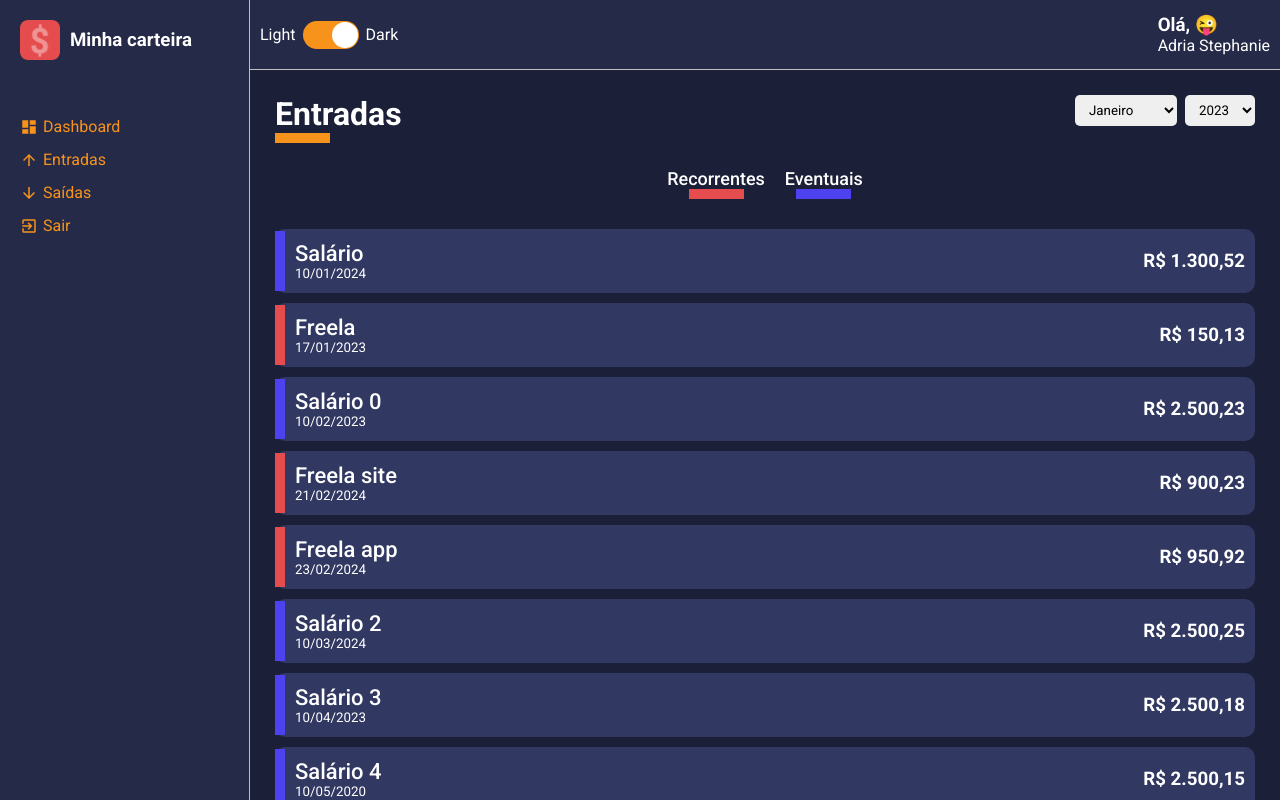
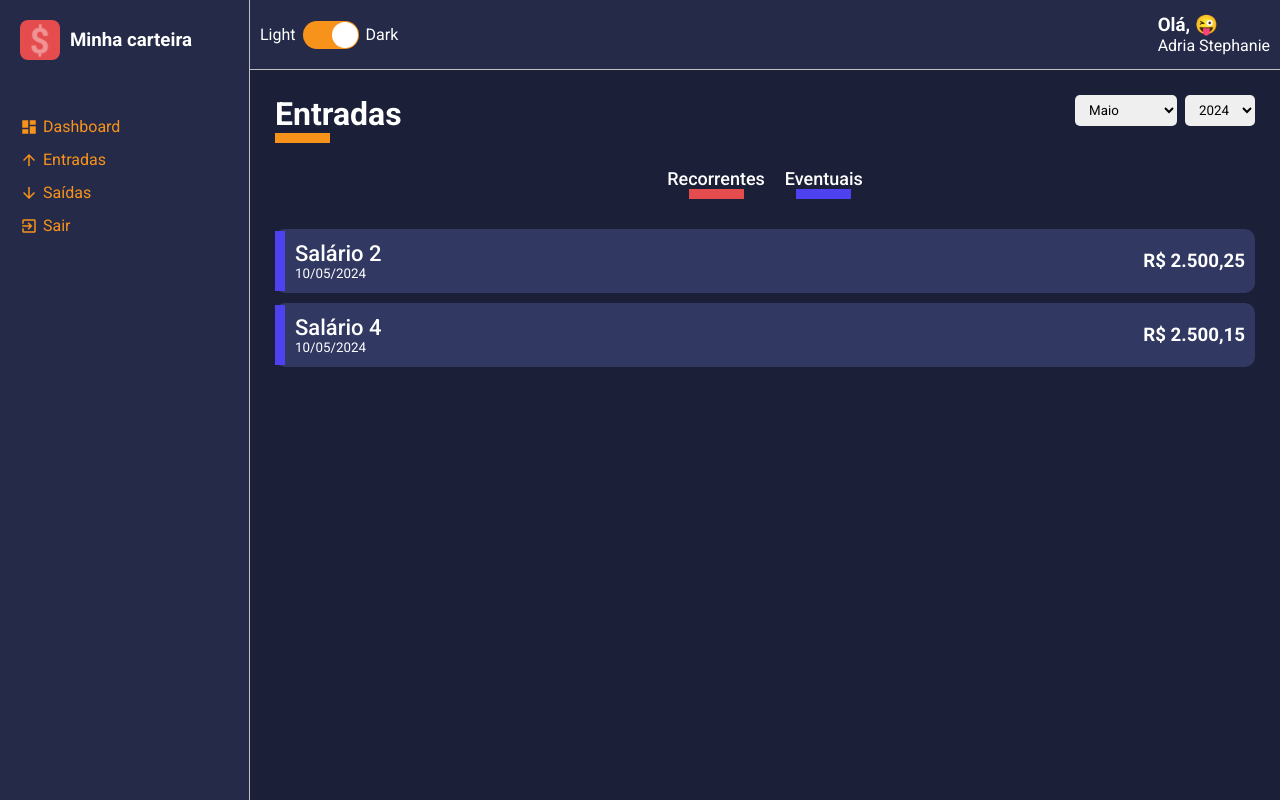
Before and after one commit to adriastephanie/minha-carteira-web, a React (Create React App) app in the folder minha_carteira/: page /list/entry-balance in a window 1280 px wide. Built offline with nearby package versions, Linux system fonts and the light colour scheme.

Commit message:
feat: ajuste de filtro de data

```diff
--- a/minha_carteira/src/components/SelectInput/index.tsx
+++ b/minha_carteira/src/components/SelectInput/index.tsx
@@ -6,21 +6,22 @@
         value: string | number;
         label: string | number;
     }[],
+    onChange(event: React.ChangeEvent<HTMLSelectElement>): void | undefined;
+    defaultValue?: string | number;  // Torne esta propriedade opcional
 }
 
-const SelectInput: React.FC<ISelectInputProps> = ({options}) => {
+const SelectInput: React.FC<ISelectInputProps> = ({ options, onChange, defaultValue }) => {
     return (
         <Container>
-            <select>
+            <select onChange={onChange} defaultValue={defaultValue}>
                 {
                     options.map(option => (
                         <option key={option.value} value={option.value}>{option.label}</option>
                     ))
                 }
-
             </select>
         </Container>
-    )
+    );
 }
 
 export default SelectInput;
--- a/minha_carteira/src/pages/Dashboard/index.tsx
+++ b/minha_carteira/src/pages/Dashboard/index.tsx
@@ -12,7 +12,7 @@
     return (
         <Container>
             <ContentHeader title="Dashboard" lineColor="#ff1">
-                <SelectInput options={options}/>
+                <SelectInput options={options} onChange={()=> {}}/>
             </ContentHeader>
         </Container>
     )
--- a/minha_carteira/src/pages/List/index.tsx
+++ b/minha_carteira/src/pages/List/index.tsx
@@ -1,4 +1,4 @@
-import React, {useMemo, useState, useEffect} from "react";
+import React, { useMemo, useState, useEffect } from "react";
 import { Container, Content, Filters } from "./styles";
 import ContentHeader from "../../components/ContentHeader";
 import SelectInput from "../../components/SelectInput";
@@ -9,7 +9,7 @@
 import formatCurrency from "../../utils/formatCurrency";
 import formatDate from "../../utils/formatDate";
 
-interface IRouteParams{
+interface IRouteParams {
     match: {
         params: {
             type: string;
@@ -17,7 +17,7 @@
     }
 }
 
-interface IData{
+interface IData {
     id: string;
     description: string;
     amountFormatted: string;
@@ -27,67 +27,90 @@
     tagColor: string;
 }
 
-const Lista: React.FC<IRouteParams> = ({match}) => {
+const Lista: React.FC<IRouteParams> = ({ match }) => {
     const [data, setData] = useState<IData[]>([]);
+    const [monthSelected, setMonthSelected] = useState<string>(String(new Date().getMonth() + 1));
+    const [yearSelected, setYearSelected] = useState<string>(String(new Date().getFullYear()));
     const { type } = match.params;
+
     const title = useMemo(() => {
-        return type === 'entry-balance'  ? {
+        return type === 'entry-balance' ? {
             title: 'Entradas',
             lineColor: '#F7931B'
         } : {
             title: 'Saídas',
             lineColor: '#E44C4E'
         }
+    }, [type]);
 
-    }, [type]);
     const listData = useMemo(() => {
-        return type === 'entry-balance'  ?  gains : expenses;
+        return type === 'entry-balance' ? gains : expenses;
     }, [type]);
 
     const months = [
-        { value: 1, label: 'Janeiro'},
-        { value: 2, label: 'Fevereiro'},
-        { value: 3, label: 'Março'},
-        { value: 4, label: 'Abril'},
-        { value: 5, label: 'Maio'},
-        { value: 6, label: 'Junho'},
-        { value: 7, label: 'Julho'},
-        { value: 8, label: 'Agosto'},
-        { value: 9, label: 'Setembro'},
-        { value: 10, label: 'Outubro'},
-        { value: 11, label: 'Novembro'},
-        { value: 12, label: 'Dezembro'},
-     ]
+        { value: 1, label: 'Janeiro' },
+        { value: 2, label: 'Fevereiro' },
+        { value: 3, label: 'Março' },
+        { value: 4, label: 'Abril' },
+        { value: 5, label: 'Maio' },
+        { value: 6, label: 'Junho' },
+        { value: 7, label: 'Julho' },
+        { value: 8, label: 'Agosto' },
+        { value: 9, label: 'Setembro' },
+        { value: 10, label: 'Outubro' },
+        { value: 11, label: 'Novembro' },
+        { value: 12, label: 'Dezembro' },
+    ];
 
     const years = [
-        { value: 2023, label: 2023},
-        { value: 2024, label: 2024},
-        { value: 2025, label: 2025},
-        { value: 2026, label: 2026},
-        { value: 2027, label: 2027},
-        { value: 2028, label: 2028},
-        { value: 2029, label: 2029},
-     ]
-     useEffect(()=> {
-        const response = listData.map(item => {
+        { value: 2023, label: 2023 },
+        { value: 2024, label: 2024 },
+        { value: 2025, label: 2025 },
+        { value: 2026, label: 2026 },
+        { value: 2027, label: 2027 },
+        { value: 2028, label: 2028 },
+        { value: 2029, label: 2029 },
+    ];
+
+    useEffect(() => {
+
+        const filteredData = listData.filter(item => {
+            const date = new Date(item.date);
+            const month = String(date.getMonth()+1);
+            const year = String(date.getFullYear());
+
+            return month === monthSelected && year === yearSelected;
+
+        });
+
+        const formattedData = filteredData.map(item => {
             return {
-                id: String(Math.random() * data.length),
+                id: String(new Date().getTime()+ item.amount),
                 description: item.description,
                 amountFormatted: formatCurrency(Number(item.amount)),
                 type: item.type,
                 frequency: item.frequency,
                 dateFormatted: formatDate(item.date),
                 tagColor: item.frequency === 'recorrente' ? '#4e41f0' : '#e44c4e'
-            }
-        })
-        setData(response);
-     },[]);
+            };
+        });
+        setData(formattedData);
+    }, [listData, monthSelected, yearSelected]);
 
     return (
         <Container>
             <ContentHeader title={title.title} lineColor={title.lineColor}>
-                <SelectInput options={months}/>
-                <SelectInput options={years}/>
+                {/* Corrigido o erro de sintaxe */}
+                <SelectInput
+                    options={months}
+                    onChange={(e) => setMonthSelected(e.target.value)}
+                    defaultValue={monthSelected}
+                />
+                <SelectInput
+                    options={years}
+                    onChange={(e) => setYearSelected(e.target.value)}
+                    defaultValue={yearSelected}
+                />
             </ContentHeader>
 
             <Filters>
@@ -107,9 +130,7 @@
             </Filters>
 
             <Content>
-
-                {
-                     data.map(item => (
+                {data.map(item => (
                     <HistoryFinanceCard
                         key={item.id}
                         tagColor={item.tagColor}
@@ -117,13 +138,10 @@
                         subTitle={item.dateFormatted}
                         amount={item.amountFormatted}
                     />
-
-                     ))
-                }
-
+                ))}
             </Content>
         </Container>
-    )
-}
+    );
+};
 
 export default Lista;
--- a/minha_carteira/src/repositories/gains.ts
+++ b/minha_carteira/src/repositories/gains.ts
@@ -1,11 +1,11 @@
 export default [
-  { "description": "Salário",     "amount": "1300.52", "type": "entrada", "frequency": "recorrente", "date": "2024-01-10" },
-  { "description": "Freela",      "amount": "150.13",  "type": "entrada", "frequency": "eventual",   "date": "2023-01-17" },
-  { "description": "Salário 0",     "amount": "2500.23", "type": "entrada", "frequency": "recorrente", "date": "2023-02-10" },
-  { "description": "Freela site", "amount": "900.23",  "type": "entrada", "frequency": "eventual",   "date": "2024-02-21" },
-  { "description": "Freela app",  "amount": "950.92",  "type": "entrada", "frequency": "eventual",   "date": "2024-02-23" },
-  { "description": "Salário 2",     "amount": "2500.25", "type": "entrada", "frequency": "recorrente", "date": "2024-03-10" },
-  { "description": "Salário 3",     "amount": "2500.18", "type": "entrada", "frequency": "recorrente", "date": "2023-04-10" },
-  { "description": "Salário 4",     "amount": "2500.15", "type": "entrada", "frequency": "recorrente", "date": "2020-05-10" },
-  { "description": "Salário 5",     "amount": "2500.12", "type": "entrada", "frequency": "recorrente", "date": "2020-06-10" },
-  { "description": "Salário 6",     "amount": "2500.00", "type": "entrada", "frequency": "recorrente", "date": "2020-07-10" }]
+  { "description": "Salário",     "amount": "1300.52", "type": "entrada", "frequency": "recorrente", "date": "2024-11-10" },
+  { "description": "Freela",      "amount": "150.13",  "type": "entrada", "frequency": "eventual",   "date": "2024-11-17" },
+  { "description": "Salário 0",     "amount": "2500.23", "type": "entrada", "frequency": "recorrente", "date": "2024-12-10" },
+  { "description": "Freela site", "amount": "900.23",  "type": "entrada", "frequency": "eventual",   "date": "2024-12-21" },
+  { "description": "Freela app",  "amount": "950.92",  "type": "entrada", "frequency": "eventual",   "date": "2024-10-23" },
+  { "description": "Salário 2",     "amount": "2500.25", "type": "entrada", "frequency": "recorrente", "date": "2024-05-10" },
+  { "description": "Salário 3",     "amount": "2500.18", "type": "entrada", "frequency": "recorrente", "date": "2023-11-10" },
+  { "description": "Salário 4",     "amount": "2500.15", "type": "entrada", "frequency": "recorrente", "date": "2024-05-10" },
+  { "description": "Salário 5",     "amount": "2500.12", "type": "entrada", "frequency": "recorrente", "date": "2023-11-10" },
+  { "description": "Salário 6",     "amount": "2500.00", "type": "entrada", "frequency": "recorrente", "date": "2023-11-10" }]
```
Also changed, not shown: minha_carteira/src/components/Aside/README.md (added), 2 other files (tests, documents, lock files or other folders). Lines whose indentation alone changed are shown as unchanged.
